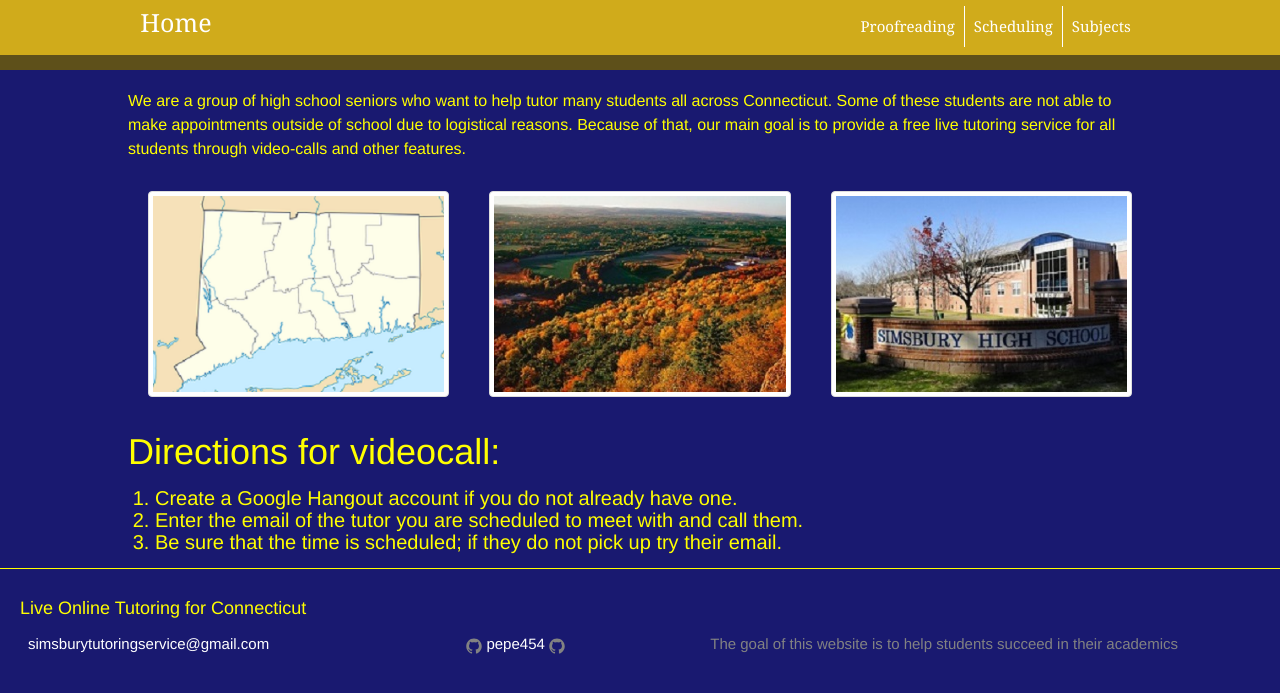
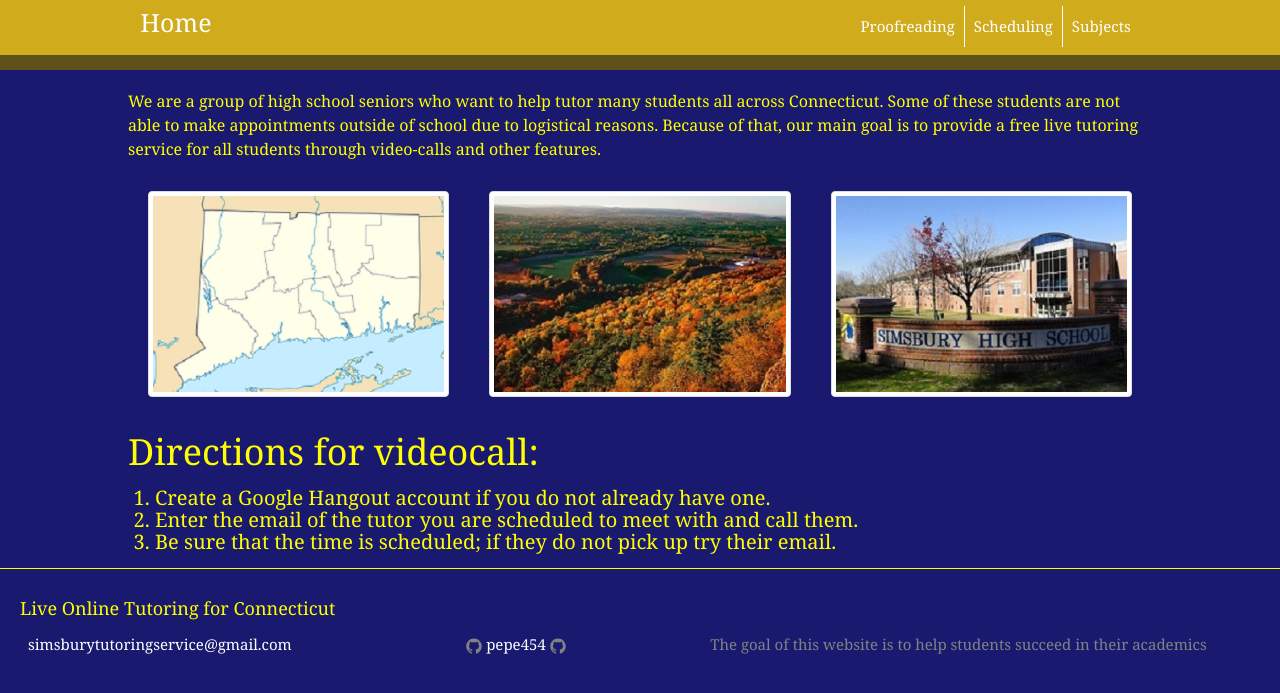
Before and after one commit to pepe454/pepe454.github.io, a Jekyll site: the page built from index.html, in a window 1280 px wide. Shown: the top 693 px of the page. Built offline with Jekyll 4.4.1, drawn with Linux system fonts in a browser that asks for light colours; the list of posts is cut into pages by our own code; comment, search, counter and statistics services are not loaded.

Commit message:
Update main.scss

```diff
--- a/css/main.scss
+++ b/css/main.scss
@@ -6,7 +6,7 @@
 
 
 // Our variables
-$base-font-family: "Helvetica Neue", Helvetica, Arial, sans-serif;
+$base-font-family: Georgia;
 $base-font-size:   16px;
 $base-font-weight: 400;
 $small-font-size:  $base-font-size * 0.875;
```
